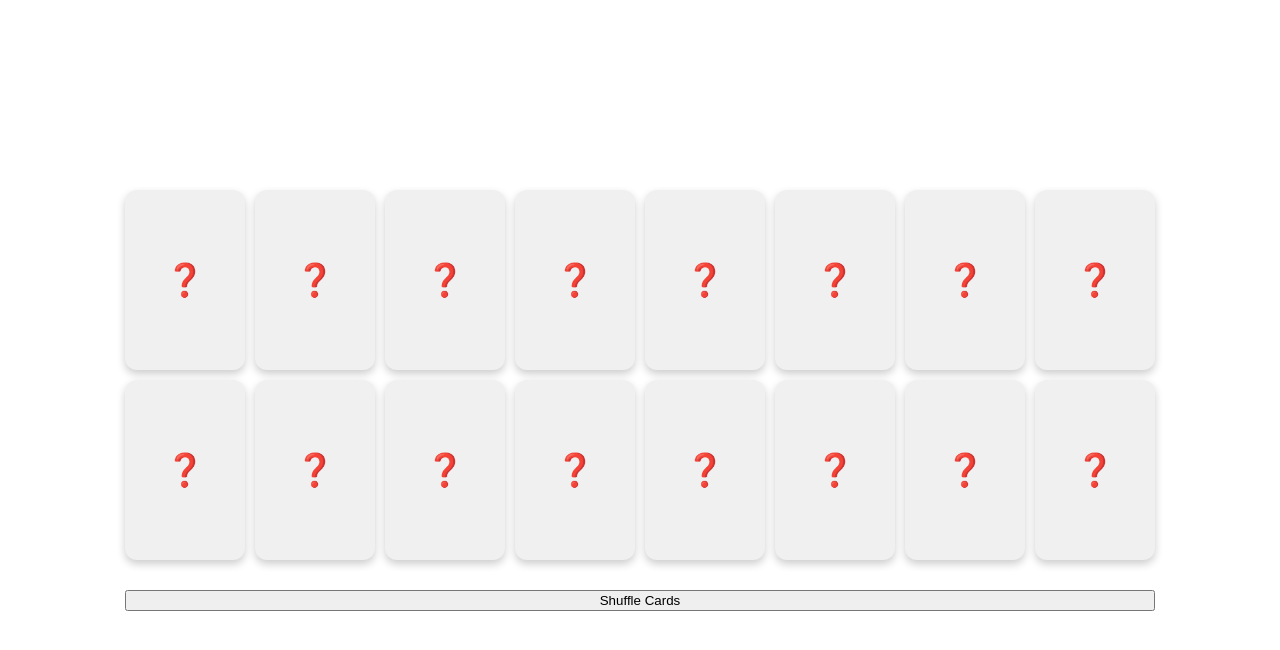
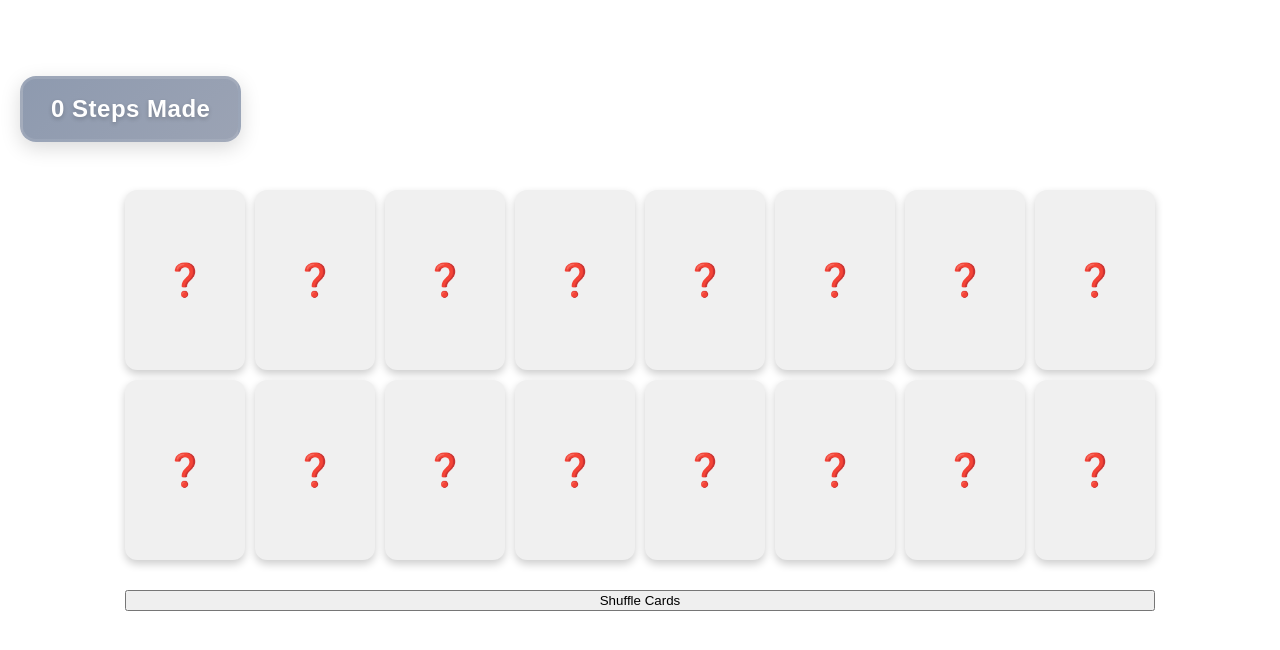
Before and after one commit to dlvovsky10/memory-game, a React (Create React App) app: page / in a window 1280 px wide. Shown: the top 650 px of the page. Built offline with nearby package versions, Linux system fonts and the light colour scheme.

Commit message:
Add steps counter

```diff
--- a/src/App.js
+++ b/src/App.js
@@ -1,5 +1,6 @@
 import React, { useState, useEffect } from 'react';
 import Card from './components/Card';
+import './components/styles.css'
 //import './App.css';
 
 const values = ["🐶", "🐱", "🐼", "🦊", "🐵", "🐸", "🐷", "🐥"];
@@ -9,6 +10,7 @@ function App() {
   const [cards, dealWithCards] = useState([]);
   const [flippedCards, setFlippedCards] = useState({});
   const [flippedCardsNum, setFlippedCardsNum] = useState(0);
+  const [stepsMade, UpdateSteps] = useState(0)
 
   useEffect(() => {
     const initialCards = [];
@@ -67,9 +69,10 @@ const handleCardFlip = async (cardId) => {
     // Wait 2 seconds
     await delay(2000);
 
-    // Close all cards and reset counter
+    // Close all cards, reset counter, and update steps made
     setFlippedCards({});
     setFlippedCardsNum(0);
+    UpdateSteps(stepsMade + 1);
     }
   };
 
@@ -114,6 +117,9 @@ const handleCardFlip = async (cardId) => {
       <button onClick={handleShuffle} style={{gridColumn: '1 / -1', marginTop: '20px'}}>
         Shuffle Cards
       </button>
+      <h6 class="score">
+        {stepsMade} Steps Made
+      </h6>
     </div>
   );
 }
--- /dev/null
+++ b/src/components/styles.css
@@ -0,0 +1,26 @@
+.score {
+  position: fixed;
+  top: 20px;
+  left: 20px;
+  background: linear-gradient(135deg, #8e9aaf 0%, #9ba3b4 100%);
+  color: white;
+  padding: 16px 28px;
+  border-radius: 16px;
+  font-family: 'Arial', sans-serif;
+  font-size: 24px;
+  font-weight: 800;
+  letter-spacing: 0.5px;
+  box-shadow: 0 6px 20px rgba(0, 0, 0, 0.15);
+  border: 3px solid rgba(255, 255, 255, 0.1);
+  backdrop-filter: blur(15px);
+  z-index: 1000;
+  min-width: 120px;
+  text-align: center;
+  transition: all 0.3s ease;
+  text-shadow: 0 2px 4px rgba(0, 0, 0, 0.2);
+}
+
+.score:hover {
+  transform: translateY(-2px);
+  box-shadow: 0 6px 20px rgba(0, 0, 0, 0.3);
+}
```
